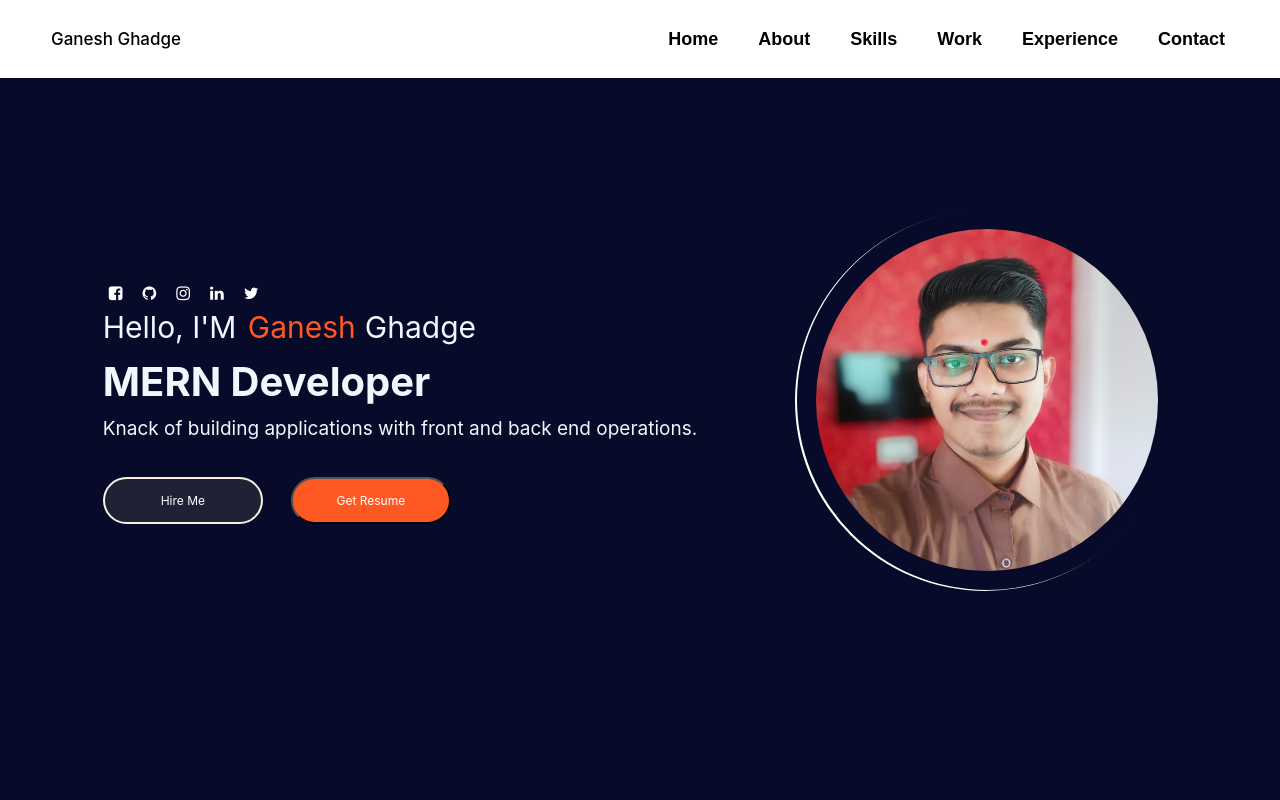
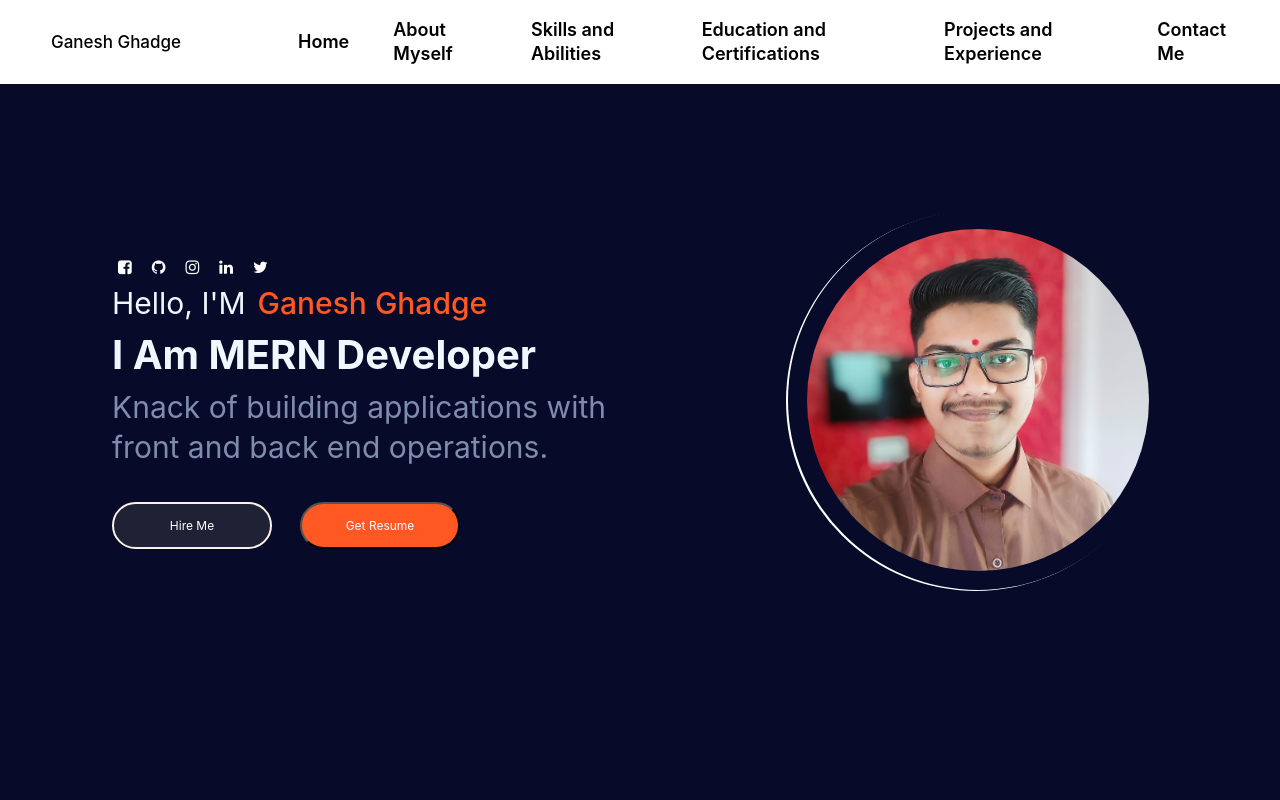
Before and after one commit to ganraj21/Portfolio-Web-Application, a React (Create React App) app: page / in a window 1280 px wide. Shown: the top 800 px of the page. Built offline with nearby package versions, Linux system fonts and the light colour scheme.

Commit message:
change in navbar styling

```diff
--- a/src/pages/Contact.css
+++ b/src/pages/Contact.css
@@ -26,7 +26,7 @@
 }
 .form_container_left {
   flex-direction: column;
-  background: #5e35b1;
+  background: #434343;
   height: 536px;
   color: #fff;
   font-size: 18px;
@@ -34,6 +34,10 @@
   justify-content: space-around;
   width: 90% !important;
   border-radius: 10px;
+}
+
+.form_container_left:hover {
+  background: #5e35b1;
 }
 .form_container_left h2 {
   font-size: 36px;
@@ -92,8 +96,8 @@ input {
   align-content: center;
   height: 45px;
   width: 95%;
-  background: #5e35b1;
-  border: 1px solid #512da8;
+  background: #ff5823;
+  border: 1px solid #ed420c;
   color: #fff;
   margin: 15px 0 15px 0;
   font-size: 18px;
@@ -113,11 +117,11 @@ input {
 input,
 textarea {
   outline: none;
-  background: #f6f6f6;
-  border: 1px solid #b7b7b7;
+  /* background: #f6f6f6; */
+  border: 1px solid #ff5823;
   text-align: center;
   border-radius: 3px;
-  box-shadow: 0px 0px 2px 1px rebeccapurple;
+  box-shadow: 0px 0px 2px 1px #ff5823;
 }
 
 label {
@@ -128,7 +132,10 @@ label,
 input {
   margin-bottom: 9px;
 }
-
+.user_message_form span {
+  color: #ff5823;
+  margin-left: 5px;
+}
 .user_message_form h3 {
   font-size: 39px;
   display: flex;
@@ -164,6 +171,7 @@ input {
   .contact_section {
     height: 618px;
     width: 64%;
+    margin-right: -40px;
   }
   .user_form {
     width: 80%;
@@ -218,6 +226,7 @@ input {
   }
   .contact_section {
     height: 616px;
+    margin-right: -40px;
   }
 }
 @media screen and (max-width: 720px) {
@@ -231,6 +240,7 @@ input {
   }
   .contact_section {
     height: 100%;
+    margin: 0;
   }
   .form_container_left,
   .form_container_right {
--- a/src/pages/Contact.jsx
+++ b/src/pages/Contact.jsx
@@ -17,7 +17,9 @@ function Contact() {
             <div className="form_container_right">
               <div className="user_form">
                 <form className="user_message_form">
-                  <h3>Get in Touch</h3>
+                  <h3>
+                    Get in <span> Touch </span>
+                  </h3>
                   <p>We're open for any suggestions</p>
                   <div className="name_val">
                     <label htmlFor="name">Name</label>
--- a/src/pages/Frontpage.css
+++ b/src/pages/Frontpage.css
@@ -16,7 +16,10 @@
   font-size: 12px;
   background-color: #1f2235;
 }
-
+.profile-details-name p {
+  font-size: 30px;
+  line-height: 40px;
+}
 .primary-btn:hover {
   color: aliceblue;
   border: 2px solid #ff5823;
@@ -32,6 +35,9 @@
 @media only screen and (max-width: 568px) {
   .highlighted-btn {
     z-index: -900;
+  }
+  .profile-details {
+    width: 90%;
   }
 }
 
@@ -67,7 +73,8 @@
   justify-content: center;
 }
 .profile-details-name {
-  font-size: 24px;
+  font-size: 30px;
+  line-height: 40px;
 }
 .profile-details-role {
   display: flex;
@@ -76,19 +83,28 @@
 }
 .profile-details-role h1 {
   font-size: 40px;
+  line-height: 40px;
+  margin: 0 0 12px 0;
 }
 .primary-text {
   color: (--white);
-  font-size: 30px;
+  font-size: 24px;
+  width: 90%;
+}
+.profile-details {
+  width: 50%;
 }
 .highlighted-text {
   color: var(--dark-orange);
   margin-right: 9px;
-  margin-left: 3px;
+  margin-left: 12px;
+  font-weight: 500;
 }
 .profile-role-tagline {
-  font-size: 19px;
+  font-size: 30px;
+  line-height: 40px;
   margin: 5px 0 0 0;
+  color: rgb(127, 141, 170);
 }
 .profile-options .highlighted-btn {
   margin: 0 0 0 28px;
@@ -188,6 +204,10 @@
     justify-content: center;
     text-align: center;
   }
+  .profile-role-tagline {
+    font-size: 18px;
+    line-height: 28px;
+  }
   .colz {
     margin-top: 15px;
   }
--- a/src/pages/Frontpage.jsx
+++ b/src/pages/Frontpage.jsx
@@ -14,14 +14,14 @@ function Frontpage() {
             </div>
 
             <div className="profile-details-name">
-              <span className="primary-text">
-                Hello, I'M <span className="highlighted-text">Ganesh</span>
-                Ghadge
-              </span>
+              <p className="primary-text">
+                Hello, I'M
+                <span className="highlighted-text">Ganesh Ghadge</span>
+              </p>
             </div>
             <div className="profile-details-role">
               <span className="primary-text">
-                <h1>MERN Developer</h1>
+                <h1>I Am MERN Developer</h1>
                 <span className="profile-role-tagline">
                   Knack of building applications with front and back end
                   operations.
--- a/src/pages/Navbar.css
+++ b/src/pages/Navbar.css
@@ -19,7 +19,7 @@ body {
   position: absolute;
   width: 100%;
   color: #000;
-  height: 78px;
+  height: 72px;
   background: #ffffff;
 }
 .logo {
@@ -58,10 +58,9 @@ body {
 }
 .MenuItems a {
   text-decoration: none;
-  font-family: sans-serif;
   font-weight: 600;
   color: #000;
-  font-stretch: extra-expanded;
+  line-height: 24px;
 }
 .logo h4 {
   color: #000;
@@ -82,9 +81,21 @@ body {
 .toggle_menu_icons {
   display: none;
 }
-@media screen and (max-width: 780px) {
+@media screen and (min-width: 1024px) {
+  .nav-container {
+    height: 84px;
+  }
   .links {
-    display: none;
+    width: 80%;
+  }
+  .links a {
+    padding: 12px;
+    margin: 0 10px 0 10px;
+  }
+}
+@media screen and (max-width: 1024px) {
+  .MenuItems {
+    flex-direction: column;
   }
   .MenuItems a {
     color: #fff;
@@ -97,7 +108,11 @@ body {
     justify-content: center;
     align-content: center;
   }
+  .links {
+    display: none;
+  }
 }
+
 @media screen and (max-width: 820px) {
   .your_links {
     display: none;
--- a/src/pages/Navbar.jsx
+++ b/src/pages/Navbar.jsx
@@ -5,6 +5,45 @@ import "font-awesome/css/font-awesome.min.css";
 
 const Navbar = () => {
   const [isActive, setActive] = useState(false);
+
+  const my_navbar_data = [
+    {
+      index: 1,
+      nav_link: "#home_page",
+      navbar_name: "Home",
+      // nav_styles: "62px",
+    },
+    {
+      index: 2,
+      nav_link: "#about_myself",
+      navbar_name: "About Myself",
+      // nav_styles: "124px",
+    },
+    {
+      index: 3,
+      nav_link: "#my_skills",
+      navbar_name: "Skills and Abilities",
+      // nav_styles: "180px",
+    },
+    {
+      index: 4,
+      nav_link: "#my_work",
+      navbar_name: "Education and Certifications",
+      // nav_styles: "248px",
+    },
+    {
+      index: 5,
+      nav_link: "#experience",
+      navbar_name: "Projects and Experience",
+      // nav_styles: "212px",
+    },
+    {
+      index: 6,
+      nav_link: "#contact_page",
+      navbar_name: "Contact Me",
+      // nav_styles: "154px",
+    },
+  ];
 
   const handleClick = () => {
     setActive(!isActive);
@@ -23,44 +62,13 @@ const Navbar = () => {
         </div>
         <div className={isActive ? "active_links" : "links"}>
           <div className="MenuItems">
-            <Link to="/" className="site-title"></Link>
-          </div>
-          <div className="MenuItems">
-            <a href="#home_page" onClick={closeMobileMenu}>
-              Home
-            </a>
-          </div>
-          <div className="MenuItems">
-            <a href="#about_myself" onClick={closeMobileMenu}>
-              About
-            </a>
-          </div>
-          <div className="MenuItems">
-            <a href="#my_skills" onClick={closeMobileMenu}>
-              Skills
-            </a>
-          </div>
-          <div className="MenuItems">
-            <a href="#my_work" onClick={closeMobileMenu}>
-              Work
-            </a>
-          </div>
-          <div className="MenuItems">
-            <a href="#experience" onClick={closeMobileMenu}>
-              Experience
-            </a>
-          </div>
-
-          <div className="MenuItems">
-            <a
-              href="#contact_page"
-              onClick={closeMobileMenu}
-              style={{
-                width: "102px",
-              }}
-            >
-              Contact
-            </a>
+            {my_navbar_data.map((data, index) => {
+              return (
+                <a key={index} href={data.nav_link} onClick={closeMobileMenu}>
+                  {data.navbar_name}
+                </a>
+              );
+            })}
           </div>
         </div>
         <div className="toggle_menu_icons" onClick={handleClick}>
--- a/src/pages/Skills.jsx
+++ b/src/pages/Skills.jsx
@@ -20,12 +20,14 @@ function Skills() {
     <>
       <div id="my_skills">
         <div className="my_skills">
-          <h2>Skills and Abilities</h2>
+          <h2>
+            My Skills <span>&</span> Abilities
+          </h2>
         </div>
         <div className="section_container_skills_gif">
           <div className="skills_gif_container">
             {my_skill_description.map((data, index) => (
-              <p key={index}>{data.info}</p>
+              <div key={index}>{data.info}</div>
             ))}
           </div>
         </div>
@@ -33,7 +35,11 @@ function Skills() {
           {SData.map((e, index) => (
             <div className="skill_box" key={index}>
               <div className="content_img_container">
-                <img src={e.img_link} alt={e.img_content} />
+                <img
+                  src={e.img_link}
+                  alt={e.img_content}
+                  style={{ height: e.img_height, filter: e.img_styles }}
+                />
               </div>
             </div>
           ))}
--- a/src/pages/components/ApplicationData.js
+++ b/src/pages/components/ApplicationData.js
@@ -9,17 +9,22 @@ import bootstrap_logo from "../../Image/logo_folder/bootstrap_logo.png";
 import java_logo from "../../Image/logo_folder/java_logo.png";
 import javascript_logo from "../../Image/logo_folder/js_logo.png";
 import github_logo from "../../Image/logo_folder/github_logo.png";
+import mongodb_logo from "../../Image/logo_folder/mongodb_logo.png";
 
 const my_skills_data = [
   {
     id: 1,
     skill_name: "React JS",
     img_link: react_logo,
+    img_height: "93px",
+    img_styles:
+      "invert(66%) sepia(40%) saturate(493%) hue-rotate(187deg) brightness(92%) contrast(88%)",
   },
   {
     id: 2,
     skill_name: "Node JS",
     img_link: node_logo,
+    img_height: "121px",
   },
   {
     id: 3,
@@ -35,36 +40,49 @@ const my_skills_data = [
     id: 5,
     skill_name: "Netlify",
     img_link: netlify_logo,
+    img_height: "153px",
   },
   {
     id: 6,
     skill_name: "MySQL",
     img_link: mysql_logo,
+    img_height: "74px",
   },
   {
     id: 7,
     skill_name: "WordPress",
     img_link: wordpress_logo,
+    img_height: "90px",
   },
   {
     id: 8,
     skill_name: "Bootstrap",
     img_link: bootstrap_logo,
+    img_height: "144px",
   },
   {
     id: 9,
-    skill_name: "Java",
-    img_link: java_logo,
+    skill_name: "Mongodb",
+    img_link: mongodb_logo,
+    img_height: "121px",
   },
   {
     id: 10,
-    skill_name: "JavaScript",
-    img_link: javascript_logo,
+    skill_name: "Java",
+    img_link: java_logo,
+    img_height: "102px",
   },
   {
     id: 11,
+    skill_name: "JavaScript",
+    img_link: javascript_logo,
+    img_height: "141px",
+  },
+  {
+    id: 12,
     skill_name: "GitHub",
     img_link: github_logo,
+    img_height: "102px",
   },
 ];
 export default my_skills_data;
```
Also changed, not shown: src/pages/Skills.css (+79 -4 lines), src/Image/logo_folder/mongodb_logo.png (added), src/Image/logo_folder/netlify_logo.png.
